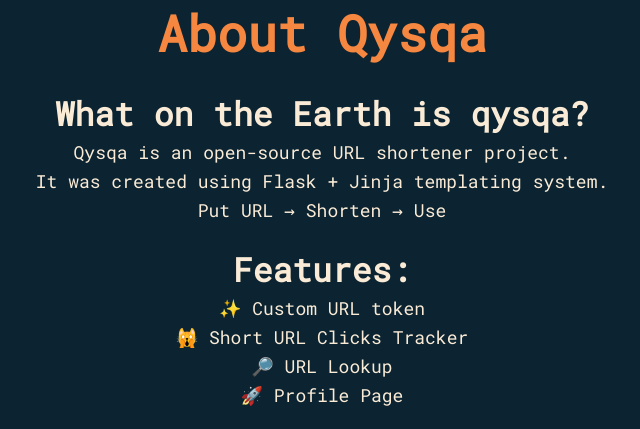
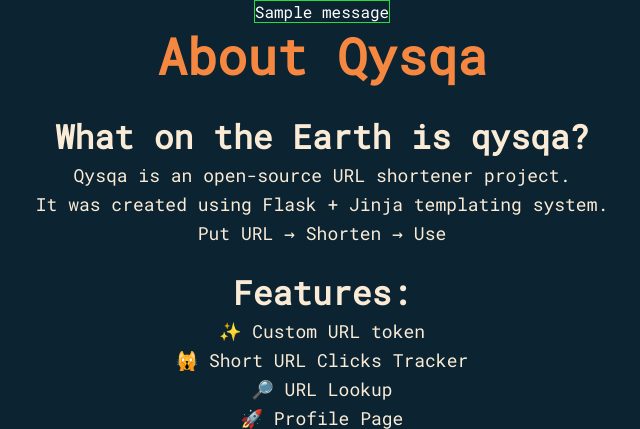
Before and after one commit to Dositan/qysqa, a Flask app: page /about in a window 1280 px wide. Shown: the part 64-493 px from the top of the page, without its empty margins (318-958 px from the left). Run offline with Flask 2, Linux system fonts and the light colour scheme; tables that the repository leaves empty hold one stand-in row (values such as "Sample post"); one stand-in notice (Sample message) is shown; some libraries are stand-ins or nearby versions.

Commit message:
✨ Actually display API flashed messages

```diff
--- a/app/static/style.css
+++ b/app/static/style.css
@@ -95,6 +95,13 @@
 
 footer a:hover {
   color: #f68741;
+}
+
+.flashed {
+  margin: auto;
+  display: table;
+  color: white;
+  border: 1px solid #25DD3E;
 }
 
 .url-form {
--- a/app/templates/base.html
+++ b/app/templates/base.html
@@ -53,6 +53,14 @@
       </ul>
     </nav>
 
+    {% with messages = get_flashed_messages() %}
+      {% if messages %}
+        {% for message in messages %}
+          <span class="flashed">{{ message }}</span>
+        {% endfor %}
+      {% endif %}
+    {% endwith %}
+
     {% block body %}{% endblock %}
 
     <script>
```
